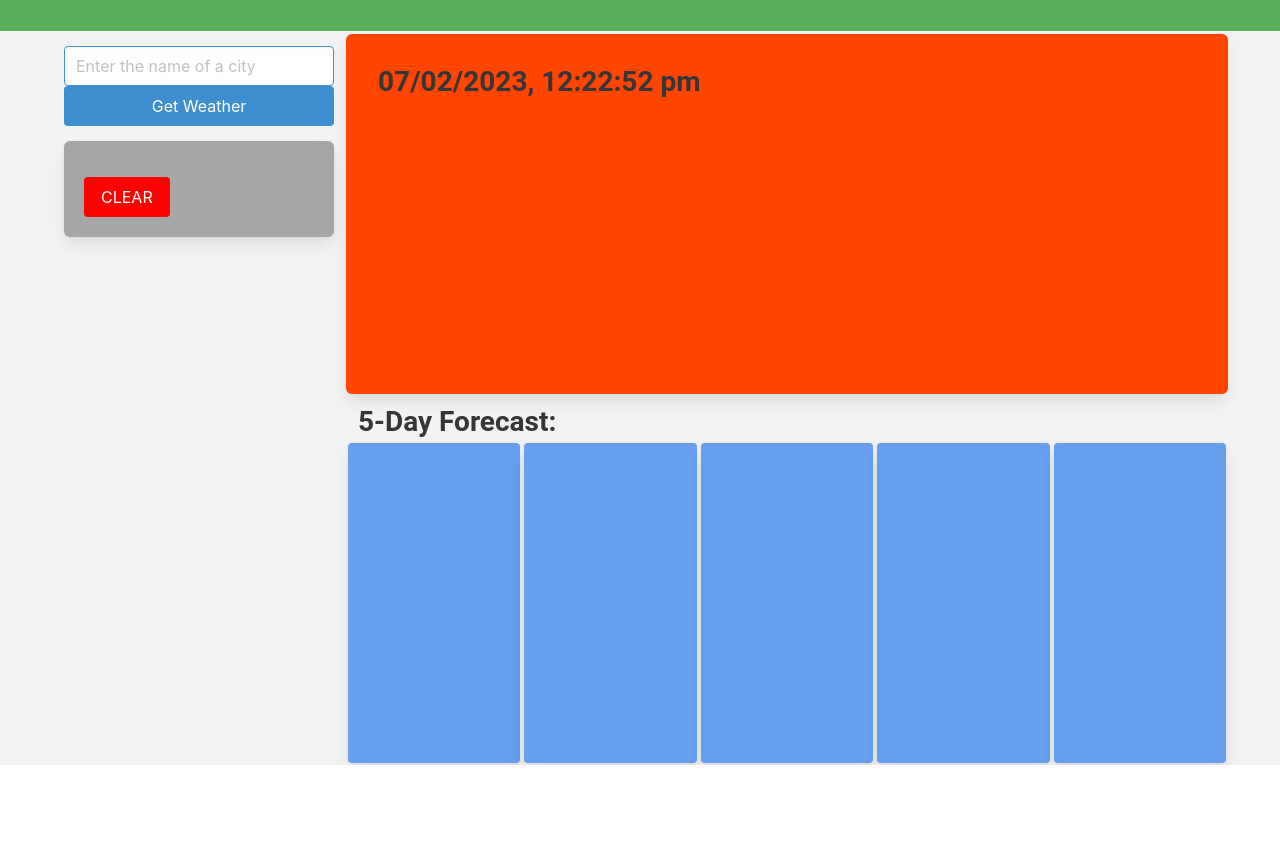
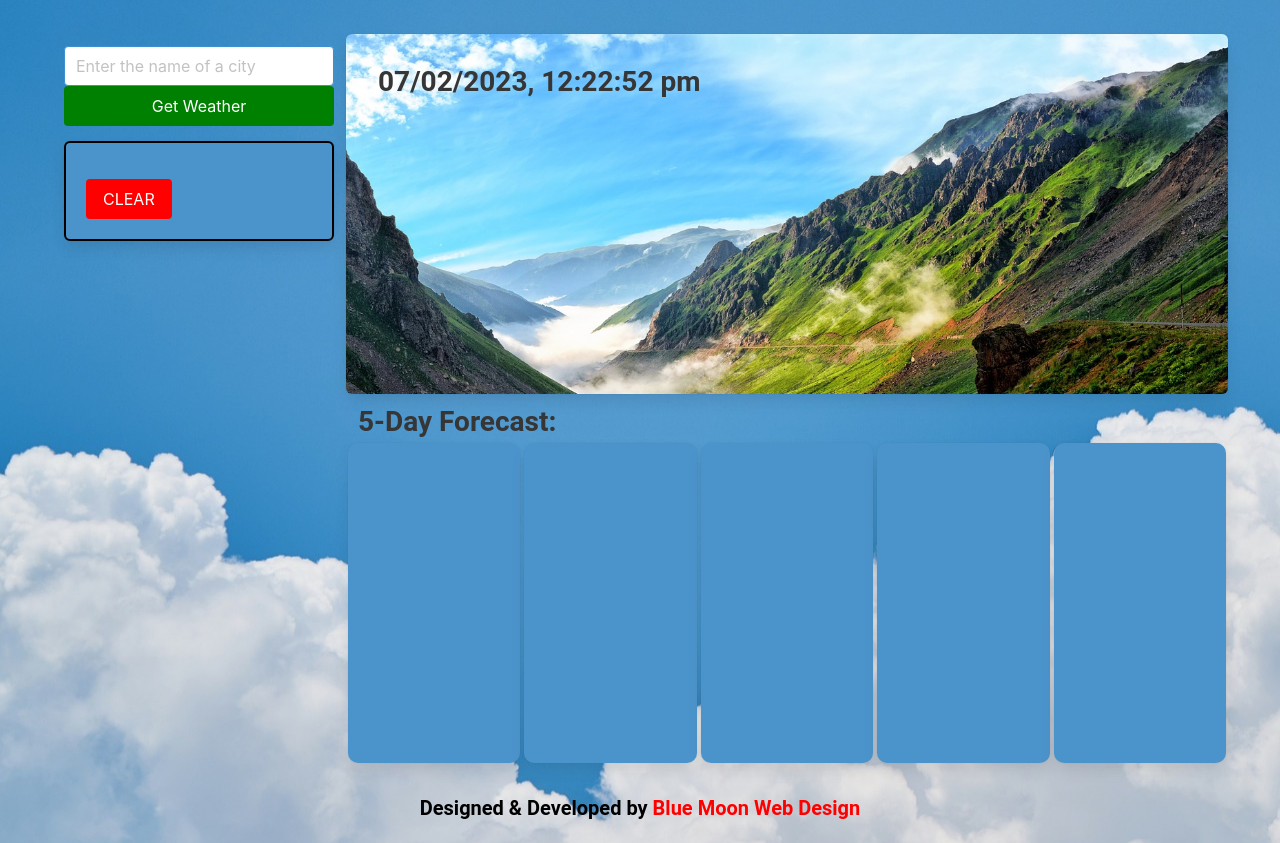
Before and after one commit to tomking1983/weather-api-dashboard, a plain HTML site: page index.html in a window 1280 px wide. Shown: the part 101-944 px from the top of the page. Before the commit the page ends 866 px from the top, so only its background shows below. Drawn offline with nearby package versions, Linux system fonts and the light colour scheme; no server answers.

Commit message:
changes to styling of the page

```diff
--- a/index.html
+++ b/index.html
@@ -110,6 +110,10 @@
     </div>
   </section>
 
+  <footer>
+    <p>Designed & Developed by <a href="https://bluemoonwebdesign.co.uk" target="_blank">Blue Moon Web Design</a></p>
+  </footer>
+
   <script type="text/javascript" src="https://cdnjs.cloudflare.com/ajax/libs/jquery/3.2.1/jquery.min.js"></script>
   <script src="https://cdnjs.cloudflare.com/ajax/libs/moment.js/2.27.0/moment.min.js"></script>
   <script src="script.js"></script>
--- a/script.js
+++ b/script.js
@@ -211,4 +211,31 @@ $(document).ready(function () {
     city = "Oswestry";
     search();
   }
+
+  // change the background image of #weather based on the current time
+  let time = new Date().getHours();
+  if (time >= 6 && time < 18) {
+    $("#weather").css("background-image", "url(assets/img/day.jpg)");
+    $("body").css("background-image", "url(assets/img/bg-day.jpg)");
+
+  }
+  if (time >= 18 || time < 6) {
+    $("#weather").css("background-image", "url(assets/images/night.jpg)");
+    $("body").css("background-image", "url(assets/img/bg-night.jpg)");
+
+  }
+  // if daytime change color of #date-time, #city-name, #city-cond, #temp, #humidity, #wind-speed to white
+  if (time >= 18 || time < 6) {
+    $("#date-time").css("color", "white");
+    $("#city-name").css("color", "white");
+    $("#city-cond").css("color", "white");
+    $("#temp").css("color", "white");
+    $("#humidity").css("color", "white");
+    $("#wind-speed").css("color", "white");
+    $('#body').css('background-image', 'url(assets/images/bg-night.jpg)');
+  }
+
+  // change text in td to uppercase
+  $("td").css("text-transform", "uppercase");
+
 });
--- a/style.css
+++ b/style.css
@@ -1,12 +1,9 @@
 body {
-  background-color: #f2f2f2;
+  background-image: url(/assets/img/header-bg.jpg);
   font-family: "Roboto", sans-serif;
 }
 
 /* Hero */
-.hero {
-  background: rgb(90, 174, 90);
-}
 
 .title {
   color: whitesmoke;
@@ -21,7 +18,8 @@ body {
 /* Previous Searches */
 
 .table-box {
-  background-color: #a5a6a7;
+  background-color: #4B94CB;
+  border: black solid 2px;
 }
 
 .button.is-danger {
@@ -38,9 +36,23 @@ body {
   min-height: 320px;
 }
 
+#submit {
+  background-color: green;
+}
+
+/* change font in td element of #city-list table */
+td {
+  font-family: 'Franklin Gothic Medium', 'Arial Narrow', Arial, sans-serif;
+}
+
 #weather {
-  background-color: orangered;
+/* background of clouds.jpg in assets/img folder with a transparency */
+  background: url(assets/img/clouds.jpg) no-repeat center center fixed;
+  background-size: cover;
+  color: white;
+  padding: 20px;
 }
+
 
 tr {
   margin: 5px;
@@ -54,9 +66,33 @@ td {
 /* 5 Day section */
 
 .card {
-  background-color: #669fee;
+  background-color: #4B94CB;
   margin: 2px;
   min-height: 320px;
+  border-radius: 10px;
+
+}
+
+footer {
+  /* background-image: url(/assets/img/header-bg.jpg); */
+  color: white;
+  padding: 20px;
+  margin-top: 20px;
+  text-align: center;
+  color: black;
+}
+
+footer a {
+  color: red;
+}
+
+footer a:hover {
+  color: green;
+}
+
+footer p {
+  font-size: 20px;
+  font-weight: bold;
 }
 
 /* Media Queries */
```
Also changed, not shown: assets/img/bg-day.jpg (added), assets/img/bg-night.jpg (added), assets/img/broken-clouds.jpg (added), assets/img/clouds.jpg (added), assets/img/day.jpg (added), assets/img/night.jpg (added), assets/img/screenshot.png.
